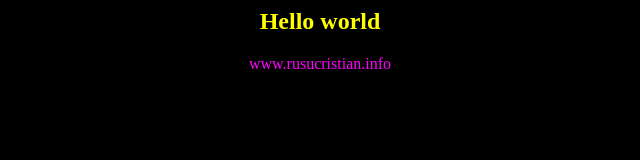
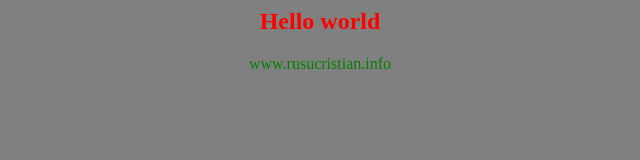
Before and after one commit to rusucristian/app-for-jenkins, a plain HTML site: page index.html in a window 1280 px wide. Shown: the whole page, without its empty margins (320-960 px from the left). Drawn offline with Linux system fonts and the light colour scheme.

Commit message:
Backgroud color changes

```diff
--- a/index.html
+++ b/index.html
@@ -1,8 +1,8 @@
 <html>
-<body bgcolor="black">
+<body bgcolor="gray">
 <center>
-<h2><font color="yellow">Hello world</font></h2>
-<font color="magenta">www.rusucristian.info</font>
+<h2><font color="red">Hello world</font></h2>
+<font color="green">www.rusucristian.info</font>
 </center>
 </body>
 </html>
```
